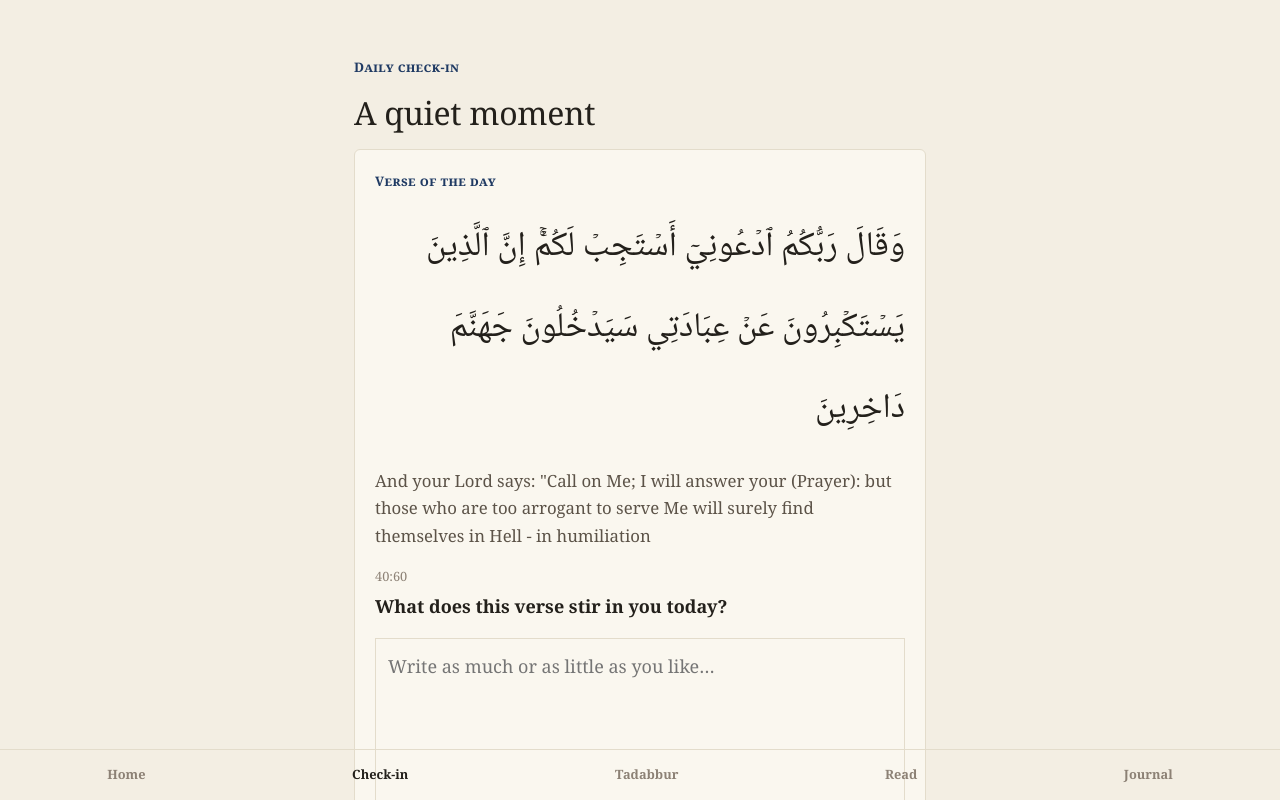
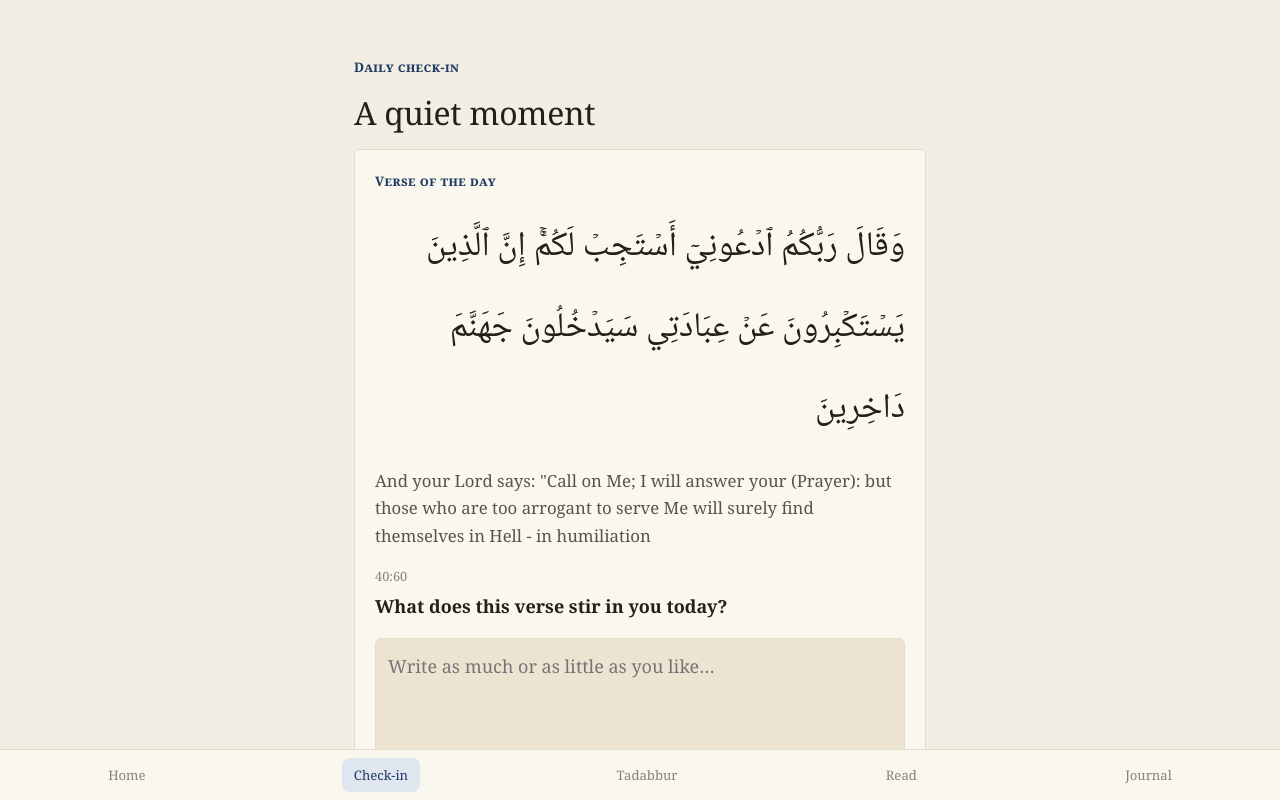
Before and after one commit to mohammedfirdouss/MindfulVerse, a React (Vite) app: page /checkin in a window 1280 px wide. Shown: the top 800 px of the page. Built offline with nearby package versions, Linux system fonts and the light colour scheme; a web font is replaced by a local one.

Commit message:
fix: update Tadabbur sessions count and enhance tab styles for better usability

```diff
--- a/src/components/AppShell.tsx
+++ b/src/components/AppShell.tsx
@@ -33,8 +33,9 @@ export default function AppShell({ children }: { children: ReactNode }) {
           padding: 8px 4px calc(8px + env(safe-area-inset-bottom));
           z-index: 20;
         }
-        .tab { color: var(--ink-faint); font-size: .8rem; font-weight: 600; padding: 6px 10px; border-radius: 10px; }
-        .tab.active { color: var(--accent); background: var(--accent-soft); }
+        .tab { color: var(--ink-faint); font-size: .82rem; font-weight: 500; padding: 6px 12px; border-radius: 8px; transition: color .15s ease, background .15s ease; }
+        .tab:active { transform: scale(0.96); }
+        .tab.active { color: var(--lapis); background: var(--lapis-soft); }
       `}</style>
     </div>
   );
--- a/src/index.css
+++ b/src/index.css
@@ -21,6 +21,21 @@
 
   --font-read: "Spectral", Georgia, "Times New Roman", serif;
   --font-arabic: "Amiri", "Scheherazade New", "Noto Naskh Arabic", serif;
+
+  /* Motion — Emil Kowalski's curves. UI motion stays under 300ms. */
+  --ease-out: cubic-bezier(0.23, 1, 0.32, 1);      /* entrances / exits */
+  --ease-in-out: cubic-bezier(0.77, 0, 0.175, 1);  /* on-screen movement */
+  --ease-drawer: cubic-bezier(0.32, 0.72, 0, 1);   /* iOS-like drawer */
+
+  /* Backward-compatible aliases so existing components inherit the new identity. */
+  --bg: var(--paper);
+  --surface: var(--paper-raised);
+  --surface-2: #ece3d0;
+  --accent: var(--lapis);
+  --accent-soft: var(--lapis-soft);
+  --radius: 6px;
+  --shadow: none;
+  --font-ui: var(--font-read);
 }
 
 @media (prefers-color-scheme: dark) {
@@ -36,6 +51,7 @@
     --garnet: #c98a94;
     --line: #302a20;
     --line-strong: #3d3527;
+    --surface-2: #241f17;
   }
 }
 
@@ -74,8 +90,10 @@ p { margin: 0 0 0.9em; }
 
 /* --- Focus & motion floor --- */
 :focus-visible { outline: 2px solid var(--lapis); outline-offset: 3px; border-radius: 3px; }
+/* Reduced motion: keep comprehension-aiding fades, drop positional movement. */
 @media (prefers-reduced-motion: reduce) {
-  * { animation-duration: 0.001ms !important; transition-duration: 0.001ms !important; }
+  .sheet { animation: fade 0.2s ease; }
+  .btn:active { transform: none; }
 }
 
 /* --- Type helpers --- */
@@ -110,9 +128,11 @@ p { margin: 0 0 0.9em; }
   padding: 12px 20px; border: 1px solid var(--lapis); border-radius: 4px;
   background: var(--lapis); color: var(--paper-raised);
   font-family: var(--font-read); font-size: 1rem; font-weight: 500;
-  cursor: pointer; transition: background 0.15s, color 0.15s;
+  cursor: pointer;
+  transition: background 0.15s ease, color 0.15s ease, transform 0.14s var(--ease-out);
 }
 .btn:hover { background: #17304f; }
+.btn:active { transform: scale(0.97); }
 .btn.secondary { background: transparent; color: var(--lapis); }
 .btn.secondary:hover { background: var(--lapis-soft); }
 .btn.ghost { background: transparent; border-color: transparent; color: var(--lapis); padding-left: 4px; padding-right: 4px; }
@@ -170,7 +190,7 @@ p { margin: 0 0 0.9em; }
   background: var(--paper);
   border-top-left-radius: 16px; border-top-right-radius: 16px;
   border-top: 1px solid var(--line-strong);
-  animation: rise 0.24s cubic-bezier(0.2, 0.7, 0.2, 1);
+  animation: rise 0.3s var(--ease-drawer);
 }
 @media (min-width: 720px) {
   .sheet { left: 50%; right: auto; transform: translateX(-50%); width: 640px; max-height: 84vh; }
```
Also changed, not shown: 1 other file (tests, documents, lock files or other folders).
